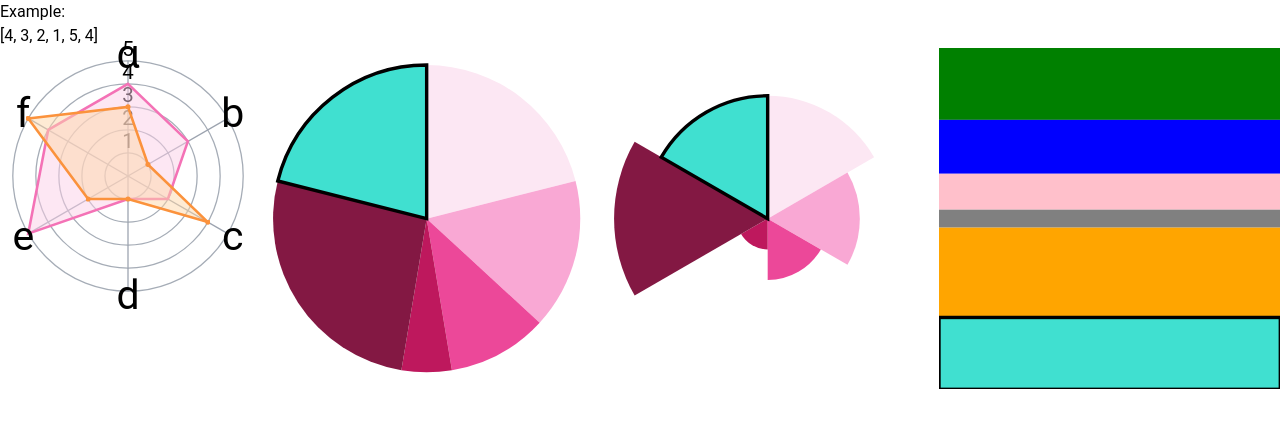
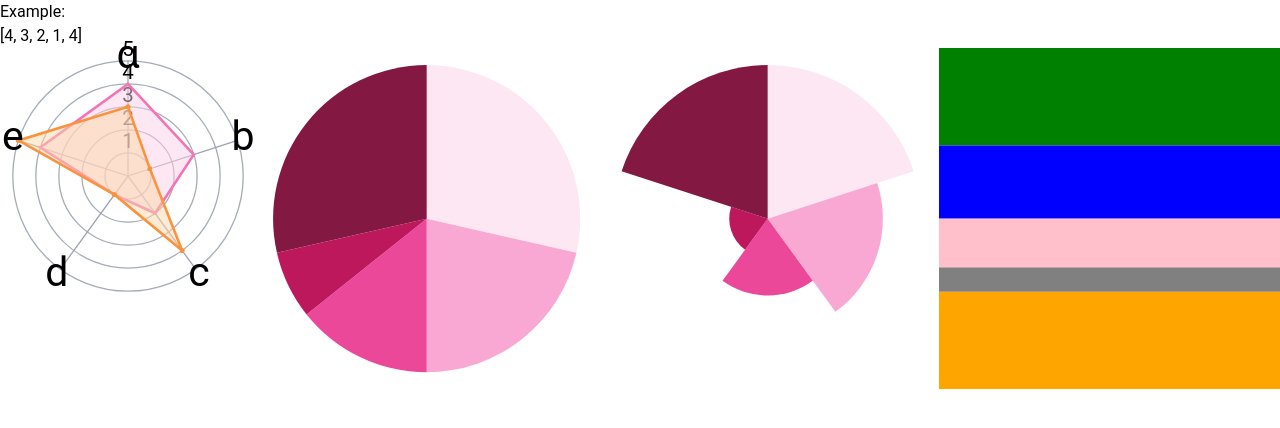
Before and after one commit to JakeTrevor/ivy, a React (Vite) app: page / in a window 1280 px wide. Shown: the top 428 px of the page. Built offline with nearby package versions, Linux system fonts and the light colour scheme.

Commit message:
updated data in main

```diff
--- a/src/main.tsx
+++ b/src/main.tsx
@@ -8,8 +8,8 @@ import Rose from "./lib/components/Rose";
 import classnames from "./lib/functions/classnames";
 
 function App() {
-  let data = [4, 3, 2, 1, 5, 4];
-  let cnames = [
+  let data = [4, 3, 2, 1, 4];
+  let cNames = [
     "fill-pink-100 stroke-none",
     "fill-pink-300 stroke-none",
     "fill-pink-500 stroke-none",
@@ -23,7 +23,6 @@ function App() {
     "c",
     "d",
     "e",
-    "f",
   ];
 
   let x = (
@@ -38,7 +37,7 @@ function App() {
     >
       <RadarPlot data={data} className="fill-pink-200/50 stroke-pink-400" />
       <RadarPlot
-        data={[3, 1, 4, 1, 2, 5]}
+        data={[3, 1, 4, 1, 5]}
         className="fill-orange-200/50 stroke-orange-400"
         dots
         markerProps={{ className: "fill-orange-400" }}
@@ -52,8 +51,8 @@ function App() {
       <h2>[{data.join(", ")}]</h2>
       <p style={{ display: "flex" }}>
         <div className="w-3/4">{x}</div>
-        <Pie data={data} sliceProps={classnames(cnames)} />
-        <Rose data={data} sliceProps={classnames(cnames)} />
+        <Pie data={data} sliceProps={classnames(cNames)} />
+        <Rose data={data} sliceProps={classnames(cNames)} />
         <Column
           data={data}
           rectangleProps={[
```
